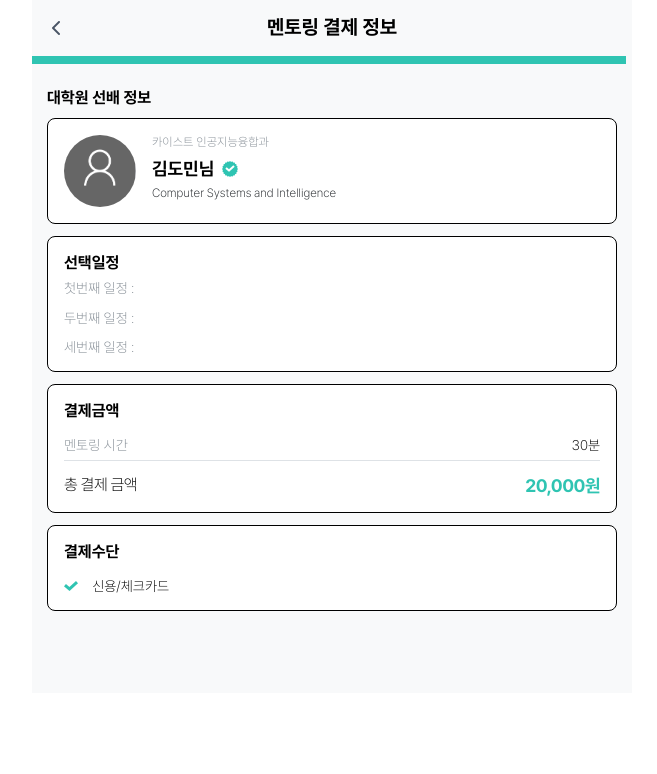
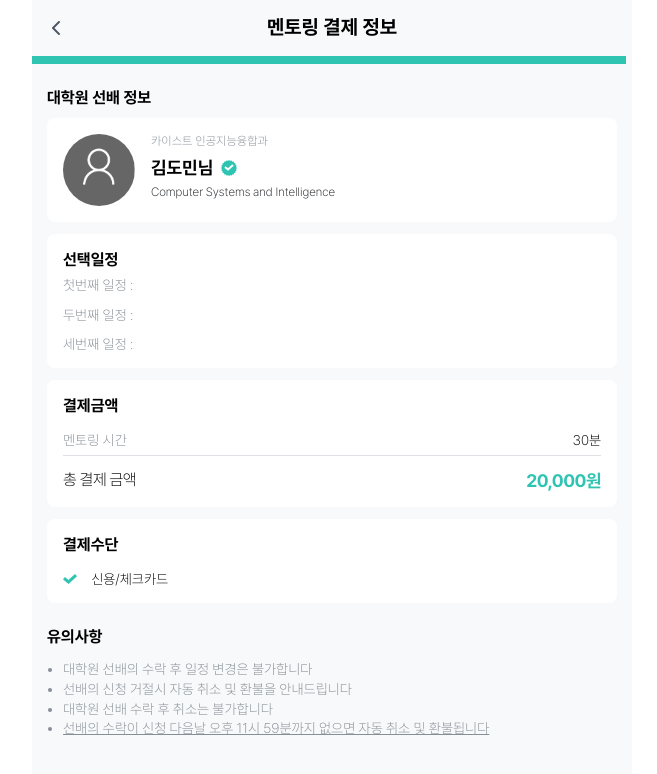
Before and after one commit to WE-ARE-RACCOONS/postgraduate-front, a Next.js app: page /mentoring-apply/1/pay in a window 1280 px wide. Shown: the top 774 px of the page, without its empty margins (308-965 px from the left). Built offline with nearby package versions, Linux system fonts and the light colour scheme.

Commit message:
RAC-266 feat: 유의사항 부분 완성

```diff
--- a/src/app/mentoring-apply/[seniorId]/pay/page.tsx
+++ b/src/app/mentoring-apply/[seniorId]/pay/page.tsx
@@ -7,7 +7,7 @@ import user_icon from '../../../../../public/user.png';
 import AuthLabeledText from "@/components/Text/AuthLabeledText";
 import { useAtomValue } from "jotai";
 import { firAbleTimeAtom, secAbleTimeAtom, thiAbleTimeAtom } from "@/stores/mentoring";
-import { MENTORING_PAY_ETC_TEXT, MENTORING_PAY_PAYMENT_TEXT, MENTORING_PAY_TITLE } from "@/constants/pay/pay";
+import { MENTORING_PAY_ETC_TEXT, MENTORING_PAY_NOTICE_TEXT, MENTORING_PAY_PAYMENT_TEXT, MENTORING_PAY_TITLE } from "@/constants/pay/pay";
 import Image from "next/image";
 import mint_check from '../../../../../public/mint_check.png';
 
@@ -96,6 +96,15 @@ function MentoringApplyPayPage() {
             </div>
           </MAPPayMethodWrapper>
         </MAPBox>
+        <MAPNoticeWrapper>
+          <MAPTitle>{MENTORING_PAY_TITLE.notice}</MAPTitle>
+          <ul>
+            <li>{MENTORING_PAY_NOTICE_TEXT.scheduleChange}</li>
+            <li>{MENTORING_PAY_NOTICE_TEXT.reject}</li>
+            <li>{MENTORING_PAY_NOTICE_TEXT.cancelChange}</li>
+            <li>{MENTORING_PAY_NOTICE_TEXT.noResponse}</li>
+          </ul>
+        </MAPNoticeWrapper>
       </MAPContent>
     </MAPContainer>
   );
@@ -132,7 +141,6 @@ const MAPBox = styled.div`
   background-color: #FFF;
   padding: 1rem;
   margin-bottom: 0.75rem;
-  border: 1px solid #000;
 
   .map-text {
     color: #868E96;
@@ -241,4 +249,22 @@ const MAPPayMethodWrapper = styled.div`
   }
 `
 
+const MAPNoticeWrapper = styled.div`
+  width: 100%;
+  margin-top: 1.5rem;
+
+  ul {
+    width: 95%;
+    color: #868E96;
+    font-size: 14px;
+    padding-left: 1rem;
+    margin-top: 0.7rem;
+    line-height: 140%;
+  }
+
+  li:last-child {
+    text-decoration-line: underline;
+  }
+`
+
 export default MentoringApplyPayPage;
```
